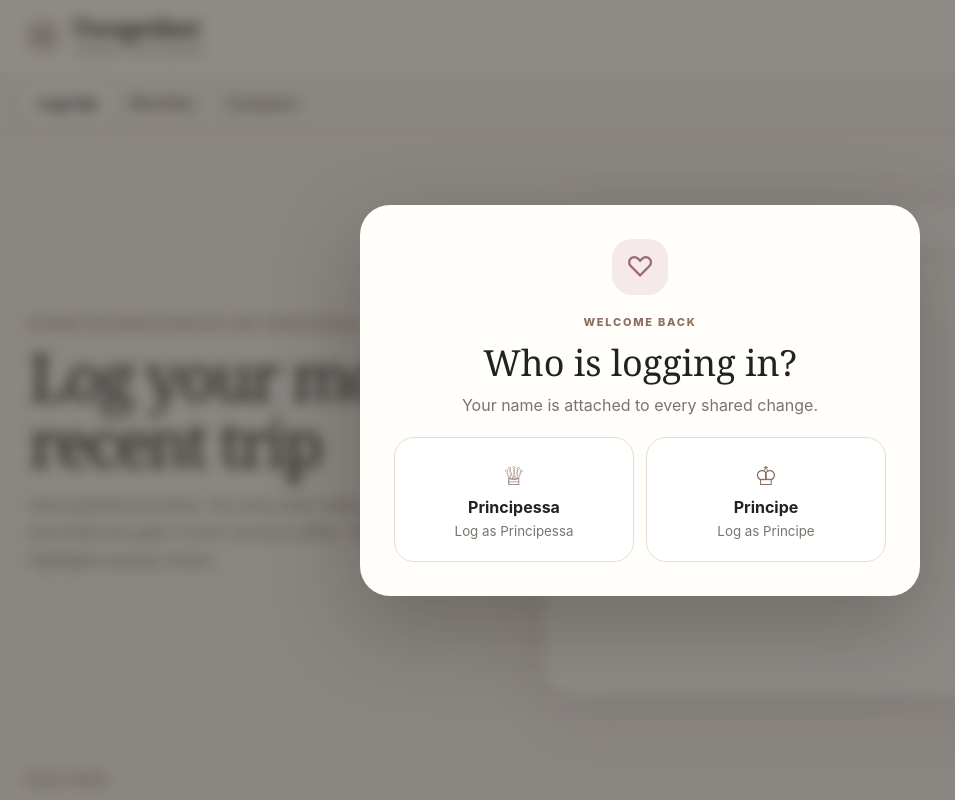
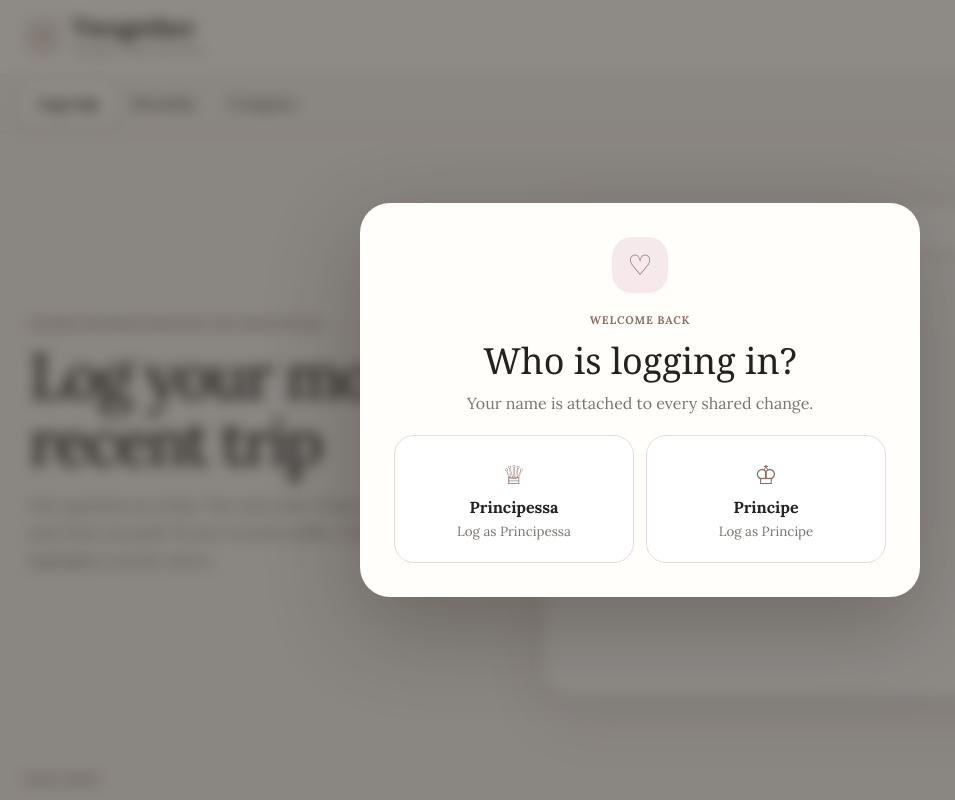
Before and after one commit to grouchomarxc137-star/Twogether-Budget-updated, a plain HTML site: page index.html in a window 1280 px wide. Shown: the top 800 px of the page, without its empty margins (0-955 px from the left). Drawn offline with Linux system fonts and the light colour scheme.

Commit message:
Enable Lora typography experiment

```diff
--- a/index.html
+++ b/index.html
@@ -10,6 +10,7 @@
 <link rel="stylesheet" href="header-colors-v1.css?v=4">
 <link rel="stylesheet" href="compare-layout-fix.css?v=1">
 <link rel="stylesheet" href="compare-shadow-experiment.css?v=1">
+<link rel="stylesheet" href="font-test-lora.css?v=1">
 </head>
 <body>
 <div class="app" id="app">
```
